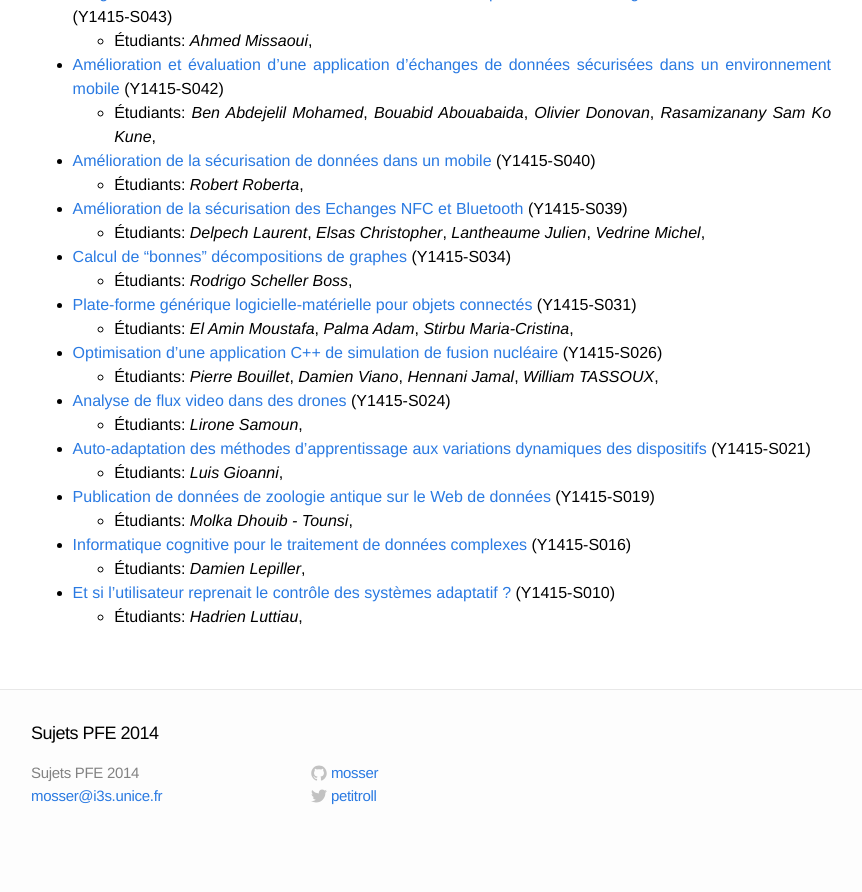
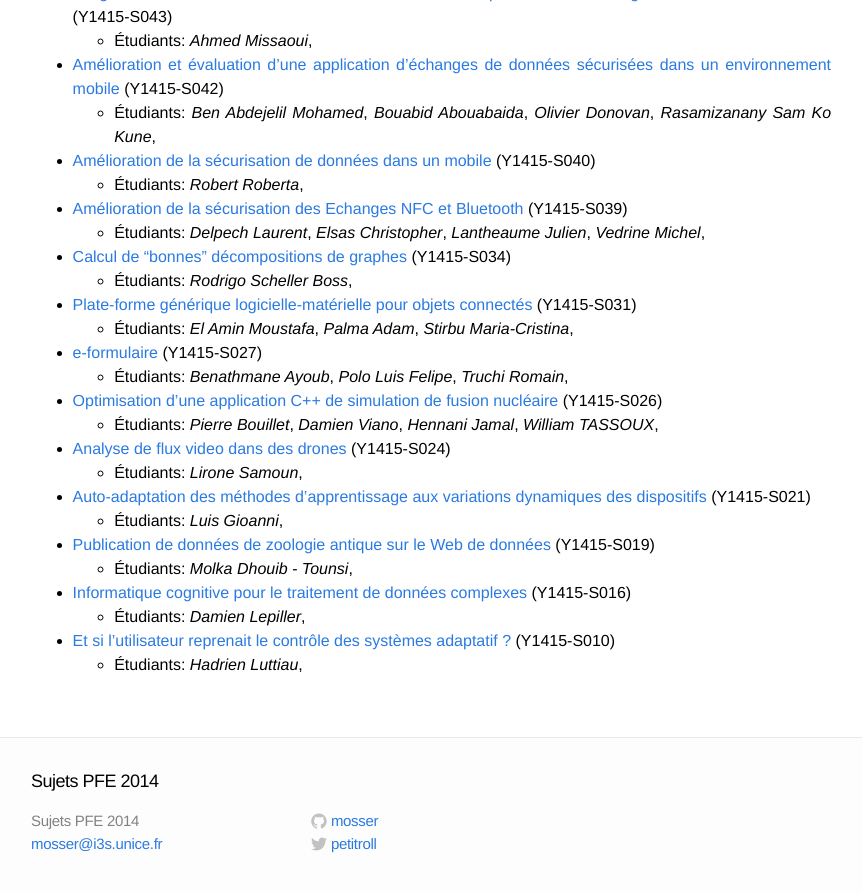
Before and after one commit to gmolines/pfe, a Jekyll site: the page built from index.md, in a window 1280 px wide and 900 px high, scrolled down 1035 px. Shown: the top 892 px of the window, without its empty margins (209-1071 px from the left). Built offline with Jekyll 4.4.1, drawn with Linux system fonts in a browser that asks for light colours; before the commit the page ends 1887 px from its top, so only the background shows below that.

Commit message:
Update 2014-09-15-Y1415-S027.markdown

```diff
--- a/_posts/2014-09-15-Y1415-S027.markdown
+++ b/_posts/2014-09-15-Y1415-S027.markdown
@@ -2,7 +2,8 @@
 layout: post
 title: "e-formulaire"
 date: 2014-09-15 11:26:51
-categories: [dispo, web]
+categories: [oqp, web]
+students: ["Benathmane Ayoub", "Polo Luis Felipe", "Truchi Romain"]
 pid: Y1415-S027
 type: Engineering
 contact: Michel Gautero
```
